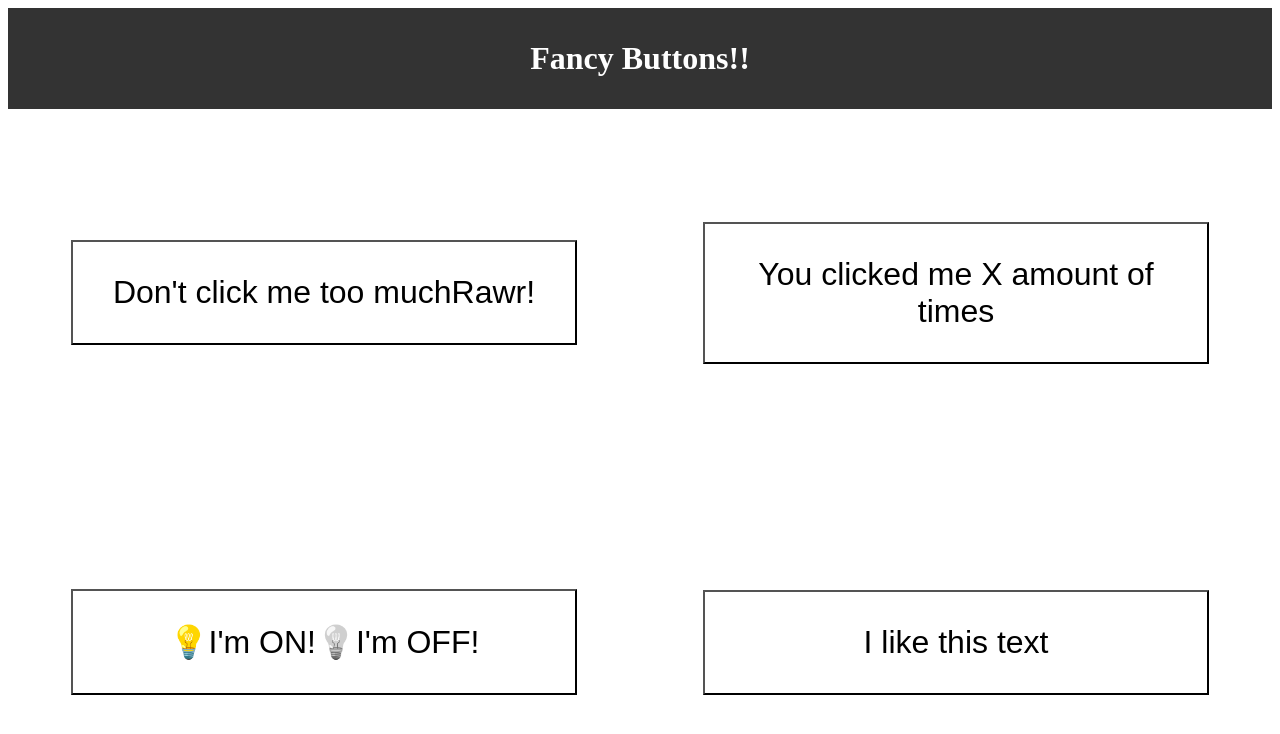
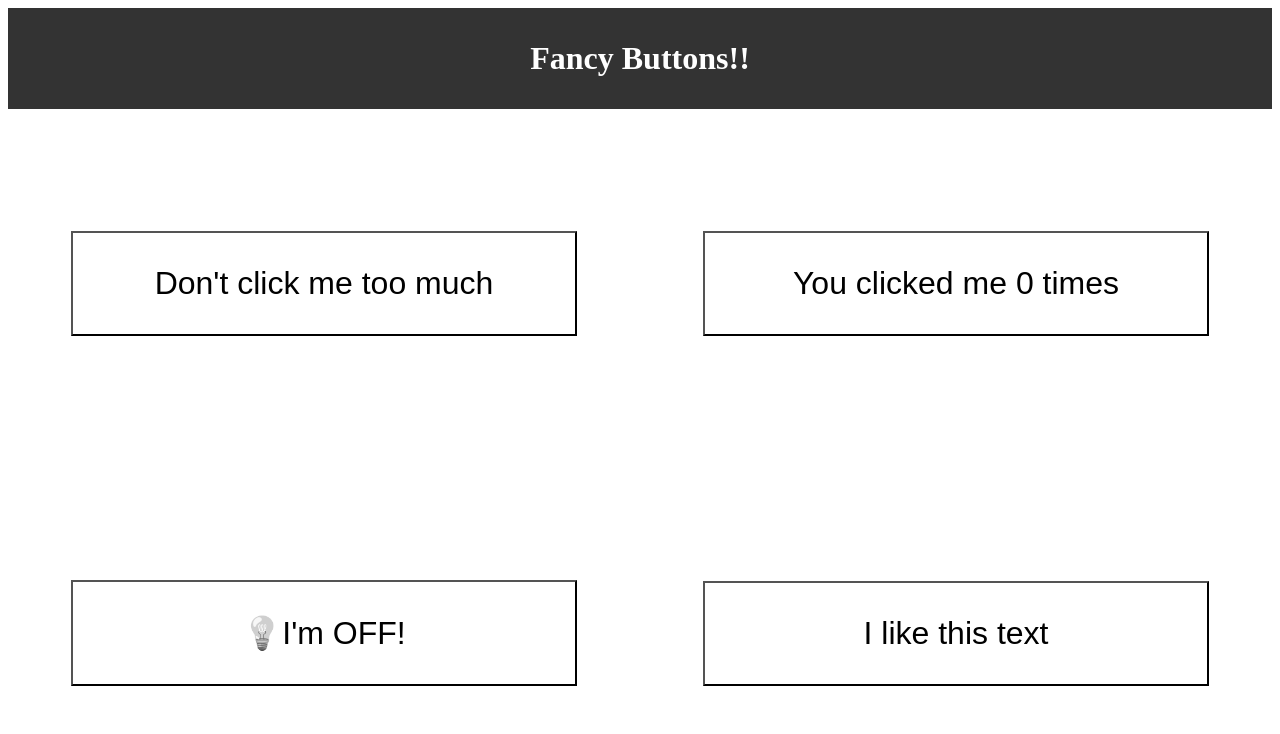
Before and after one commit to sujatha-m/fancy-button, a React (Create React App) app: page / in a window 1280 px wide. Shown: the top 734 px of the page. Built offline with nearby package versions, Linux system fonts and the light colour scheme.

Commit message:
Implemented button components and added state to it

```diff
--- a/src/components/fancy-buttons/AngryButton.js
+++ b/src/components/fancy-buttons/AngryButton.js
@@ -1,10 +1,11 @@
-import React from 'react';
+import React,{useState} from 'react';
 
 function AngryButton() {
+    const [anger, setAnger] = useState(0);
     return(
-        <button className='AngryButton'>
-            <span>Don't click me too much</span>
-            <span>Rawr!</span>
+        <button style={{backgroundColor: `rgba(255, 0, 0,${anger})`}} className='AngryButton'>
+            {anger < 1 &&  <span>Don't click me too much</span>}
+            {anger > 1 && <span>Rawr!</span>}
         </button>
     )
 }
--- a/src/components/fancy-buttons/CounterButton.js
+++ b/src/components/fancy-buttons/CounterButton.js
@@ -1,9 +1,11 @@
-import React from 'react';
+import React, {useState} from 'react';
 
 function CounterButton() {
+    const [clickAmount, setClickAmount] = useState(0);
+
     return (
         <button className='CounterButton'>
-           You clicked me X amount of times
+           You clicked me {clickAmount} times
         </button>
     )
 }
--- a/src/components/fancy-buttons/LightSwitchButton.js
+++ b/src/components/fancy-buttons/LightSwitchButton.js
@@ -1,10 +1,12 @@
-import React from 'react';
+import React, {useState} from 'react';
 
 function LightSwitchButton() {
+    const [light, setLight] = useState('off');
+
     return(
         <button className='LightSwitchButton'>
-            <span className='on'><i>💡</i>I'm ON!</span>
-            <span className='off'><i>💡</i>I'm OFF!</span>
+            {light === 'on' && <span className='on'><i>💡</i>I'm ON!</span>}
+            {light === 'off' &&  <span className='off'><i>💡</i>I'm OFF!</span>}
         </button>
     )
 }
--- a/src/components/fancy-buttons/TextRepeaterButton.js
+++ b/src/components/fancy-buttons/TextRepeaterButton.js
@@ -1,9 +1,16 @@
-import React from "react";
+import React,{useState} from "react";
 
 function TextReapeaterButton() {
+    const [repetitions, setRepetations] = useState(1);
+
+    const textArray = [];
+    for(let i = 0; i < repetitions; i++) {
+        textArray.push(<span key = {i}>I like this text</span>)
+    }
+
     return(
-        <button>
-            <span>I like this text</span>
+        <button className="TextRepeaterButton">
+            {textArray}
         </button>
     )
 }
```
